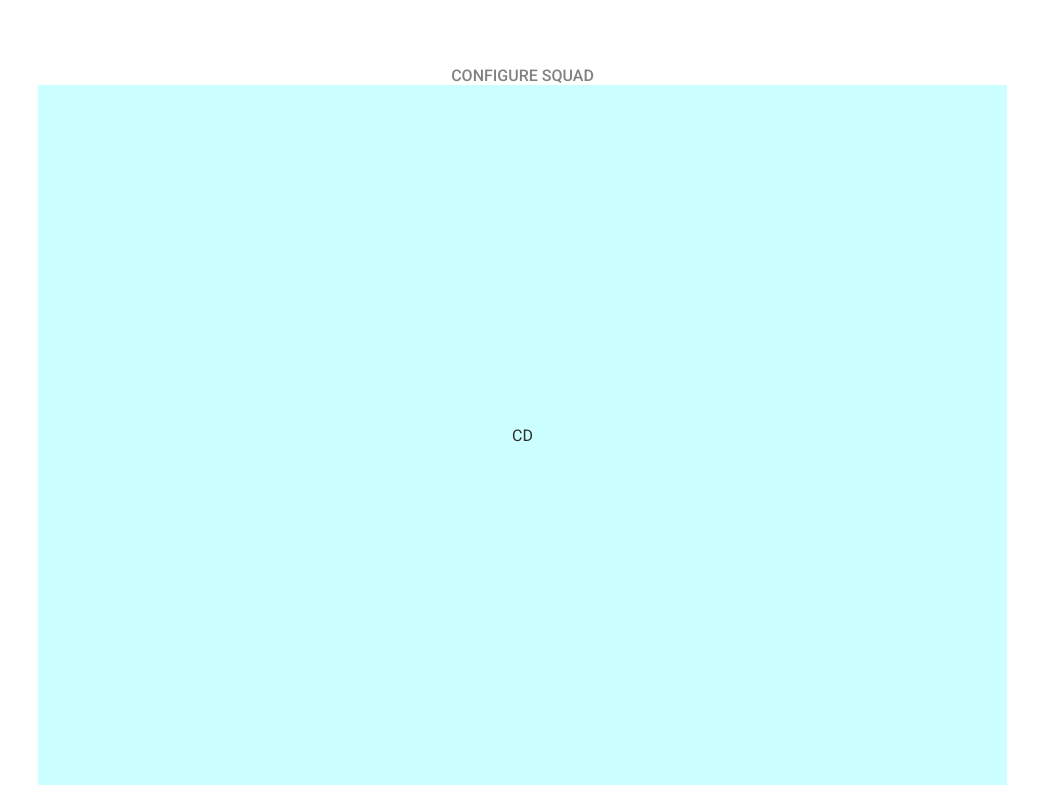
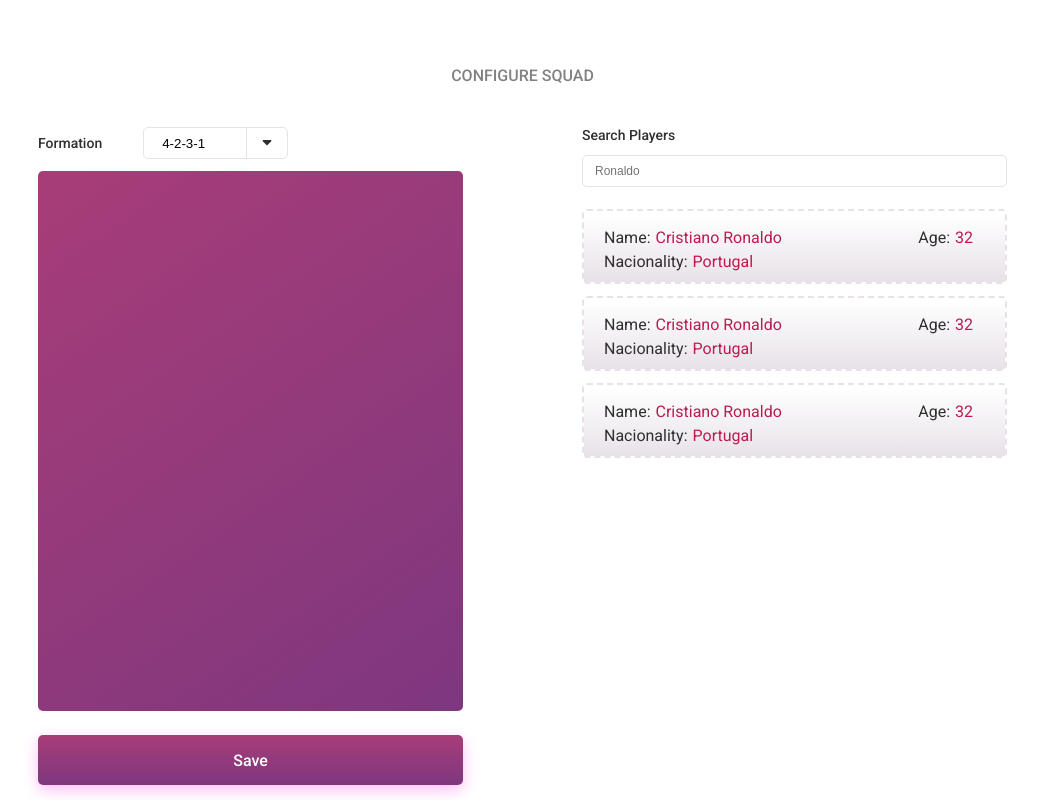
Before and after one commit to ftapparo/venturus-smt, a React (Create React App) app: page /createteam in a window 1280 px wide. Shown: the part 620-1420 px from the top of the page, without its empty margins (120-1158 px from the left). Built offline with nearby package versions, Linux system fonts and the light colour scheme.

Commit message:
Implemented the second part of 'Create your team' including the players cards and tactical schema but this don't have an functionality implemented.

```diff
--- a/src/pages/CreateTeam.tsx
+++ b/src/pages/CreateTeam.tsx
@@ -1,4 +1,7 @@
+import { faSortDown } from '@fortawesome/free-solid-svg-icons';
+import { FontAwesomeIcon } from '@fortawesome/react-fontawesome';
 import React from 'react';
+import { Link } from 'react-router-dom';
 import '../styles/CreateTeam.css';
 
 export default function CreateTeam() {
@@ -54,11 +57,107 @@ export default function CreateTeam() {
                 <div className='configure-squad'>
                     <span>CONFIGURE SQUAD</span>
                     <div>
-                        <div>C</div>
-                        <div>D</div>
+                        {/* -------------- LEFT SECTION --------------- */}
+                        <div>
+                            <div className='formation-container'>
+                                <label htmlFor="formations">Formation</label>
+                                <select name="formations" id="formations">
+                                    <option value="choice1">4-2-3-1</option>
+                                    <option value="choice2">3-4-3</option>
+                                    <option value="choice3">4-5-1</option>
+                                    <option value="choice4">4-4-2</option>
+                                    <option value="choice5">4-3-3</option>
+                                    <option value="choice6">4-4-1-1</option>
+                                    <option value="choice7">3-3-1-3</option>
+                                    <option value="choice8">4-4-2</option>
+                                    <option value="choice9">3-5-2</option>
+                                </select>
+                                <div>
+                                    <span />
+                                    <FontAwesomeIcon icon={faSortDown} />
+                                </div>
+                            </div>
+                            <div className='tactical-schema'>
+                                <span></span>
+                            </div>
+                            <div className='button-save'>
+                                <Link to='/' >Save</Link>
+                            </div>
+                        </div>
+
+                        {/* -------------- RIGHT SECTION --------------- */}
+                        <div>
+                            <div className='search-players'>
+                                <span>Search Players</span>
+                                <input type='text' placeholder='Ronaldo' />
+                            </div>
+
+                            <div className='player-card'>
+                                <div>
+                                    <div>
+                                        <div>
+                                            <span>Name:</span>
+                                            <span>Cristiano Ronaldo</span>
+                                        </div>
+                                        <div>
+                                            <span>Age:</span>
+                                            <span>32</span>
+                                        </div>
+                                    </div>
+                                    <div>
+                                        <div>
+                                            <span>Nacionality:</span>
+                                            <span>Portugal</span>
+                                        </div>
+                                    </div>
+                                </div>
+                            </div>
+
+                            <div className='player-card'>
+                                <div>
+                                    <div>
+                                        <div>
+                                            <span>Name:</span>
+                                            <span>Cristiano Ronaldo</span>
+                                        </div>
+                                        <div>
+                                            <span>Age:</span>
+                                            <span>32</span>
+                                        </div>
+                                    </div>
+                                    <div>
+                                        <div>
+                                            <span>Nacionality:</span>
+                                            <span>Portugal</span>
+                                        </div>
+                                    </div>
+                                </div>
+                            </div>
+
+                            <div className='player-card'>
+                                <div>
+                                    <div>
+                                        <div>
+                                            <span>Name:</span>
+                                            <span>Cristiano Ronaldo</span>
+                                        </div>
+                                        <div>
+                                            <span>Age:</span>
+                                            <span>32</span>
+                                        </div>
+                                    </div>
+                                    <div>
+                                        <div>
+                                            <span>Nacionality:</span>
+                                            <span>Portugal</span>
+                                        </div>
+                                    </div>
+                                </div>
+                            </div>
+                        </div>
                     </div>
                 </div>
             </div>
-        </div >
+        </div>
     );
 }
--- a/src/styles/CreateTeam.css
+++ b/src/styles/CreateTeam.css
@@ -16,7 +16,6 @@
     height: 1435px;
     background: var(--white);
     filter: drop-shadow(0px 0px 5px var(--shadow-gray));
-
     border-radius: 10px;
 }
 
@@ -65,12 +64,12 @@
     height: 425px;
 }
 
+/* ------------------ FIRST SECTION-------------- */
 .team-information>div {
     display: flex;
     align-items: center;
     justify-content: space-between;
     height: 425px;
-
 }
 
 .team-information>div>div {
@@ -78,7 +77,6 @@
     justify-content: initial;
     align-items: flex-start;
     flex-direction: column;
-    width: 100%;
     height: 100%;
     padding-top: 32px;
 }
@@ -107,6 +105,7 @@ textarea:focus {
 
 .field-information {
     font-size: 0.875rem;
+    font-weight: 500;
     color: var(--dark-gray);
 }
 
@@ -170,20 +169,201 @@ textarea:focus {
 .radio-button label {
     margin-left: 15px;
     margin-right: 15px;
+    font-weight: 400;
     color: var(--dark-gray);
 }
 
-.radio-button:hover input~.checkmark {
+.radio-button:hover>input[type=radio]~.checkmark {
     background-color: var(--shadow-gray);
 }
 
-.radio-button input:checked~.checkmark {
+.radio-button>input:checked~.checkmark {
     background: linear-gradient(180deg, var(--venturus-red-light) 0%, var(--venturus-purple-light) 100%);
     border: 1px solid var(--shadow-gray);
     box-shadow: 0px 0px 0px 2px var(--white) inset;
 }
 
+/* ------------------ SECOND SECTION-------------- */
+/* ----------------------- RIGHT------------------ */
+
 .configure-squad>div {
+    display: flex;
+    align-items: center;
+    justify-content: space-between;
     height: 700px;
-    background: #ccffff;
 }
+
+.configure-squad>div>div {
+    display: flex;
+    justify-content: initial;
+    align-items: flex-start;
+    flex-direction: column;
+    width: 425px;
+    height: 100%;
+    padding-top: 32px;
+}
+
+.search-players {
+    margin-bottom: 10px;
+    font-size: 0.875rem;
+    font-weight: 500;
+    color: var(--dark-gray);
+}
+
+.search-players>span {
+    display: flex;
+    margin-top: 10px;
+    margin-bottom: 12px;
+}
+
+.search-players:focus-within {
+    color: var(--venturus-red);
+}
+
+.player-card {
+    display: flex;
+    align-items: center;
+    justify-content: center;
+    flex-direction: column;
+    width: 100%;
+    height: 75px;
+    margin-top: 12px;
+    border-radius: 5px;
+    border: 2px dashed var(--shadow-gray);
+}
+
+.player-card>div {
+    width: 100%;
+    height: 100%;
+    background: linear-gradient(180deg, var(--white) 5%, var(--shadow-gray) 100%);
+}
+
+.player-card>div>div {
+    display: flex;
+    align-items: center;
+    justify-content: space-between;
+    flex-direction: row;
+    width: 100%;
+    height: 50%;
+    padding-left: 15px;
+    padding-right: 32px;
+}
+
+.player-card>div>div span {
+    margin-left: 5px;
+}
+
+.player-card>div>div>div>span:last-child {
+    color: var(--venturus-red);
+}
+
+.player-card>div>div:first-child {
+    align-items: flex-end;
+    margin-bottom: 5px;
+}
+
+.player-card>div>div:last-child {
+    align-items: flex-start;
+    margin-top: 5px;
+}
+
+/* ----------------------- LEFT------------------ */
+
+.formation-container {
+    display: flex;
+    align-items: center;
+    justify-content: left;
+    width: 100%;
+    margin-top: 10px;
+}
+
+.formation-container>label {
+    margin-right: 40px;
+    font-size: 0.875rem;
+    font-weight: 500;
+    /* color: var(--dark-gray); */
+}
+
+.formation-container>select {
+    width: 145px;
+    height: 32px;
+    border-radius: 5px;
+    padding-left: 20px;
+    background: none;
+    border: none;
+    appearance: none;
+    outline: none;
+}
+
+.formation-container>select:hover {
+    cursor: pointer;
+}
+
+.formation-container>div {
+    display: flex;
+    justify-content: right;
+    position: absolute;
+    padding-top: 3px;
+    padding-right: 15px;
+    margin-left: 105px;
+    width: 145px;
+    height: 32px;
+    background: var(--white);
+    border: 1px solid var(--shadow-gray);
+    border-radius: 5px;
+    z-index: -1;
+}
+
+.formation-container>div span {
+    height: 30px;
+    padding-right: 15px;
+    margin-top: -3px;
+    border-left: 1px solid var(--shadow-gray);
+}
+
+.formation-container:focus-within {
+    color: var(--venturus-red);
+}
+
+.formation-container svg {
+    color: var(--dark-gray);
+}
+
+.tactical-schema {
+    display: flex;
+    align-items: center;
+    justify-content: center;
+    width: 100%;
+    height: 630px;
+    margin-top: 12px;
+    margin-bottom: 24px;
+    border-radius: 5px;
+    background: linear-gradient(145deg, var(--venturus-red-light) -0%, var(--venturus-purple-light) 100%);
+}
+
+.button-save {
+    width: 100%;
+
+}
+
+.button-save a {
+    display: flex;
+    align-items: center;
+    justify-content: center;
+    width: 100%;
+    height: 50px;
+    border: 0;
+    border-radius: 5px;
+    background: linear-gradient(180deg, var(--venturus-red-light) 0%, var(--venturus-purple-light) 100%);
+    color: var(--white);
+    box-shadow: 0px 5px 15px var(--shadow-pink);
+    font-size: 1rem;
+    cursor: pointer;
+    transition: 0.2s;
+    font-weight: 500;
+    text-decoration: none;
+}
+
+.button-save a:hover {
+    background: linear-gradient(180deg, var(--venturus-red) 10%, var(--venturus-purple) 100%);
+}
--- a/src/styles/MyTeams.css
+++ b/src/styles/MyTeams.css
@@ -30,7 +30,6 @@
     display: flex;
     align-items: center;
     justify-content: center;
-    padding-bottom: 5px;
     width: 37px;
     height: 37px;
     border: 0;
```
